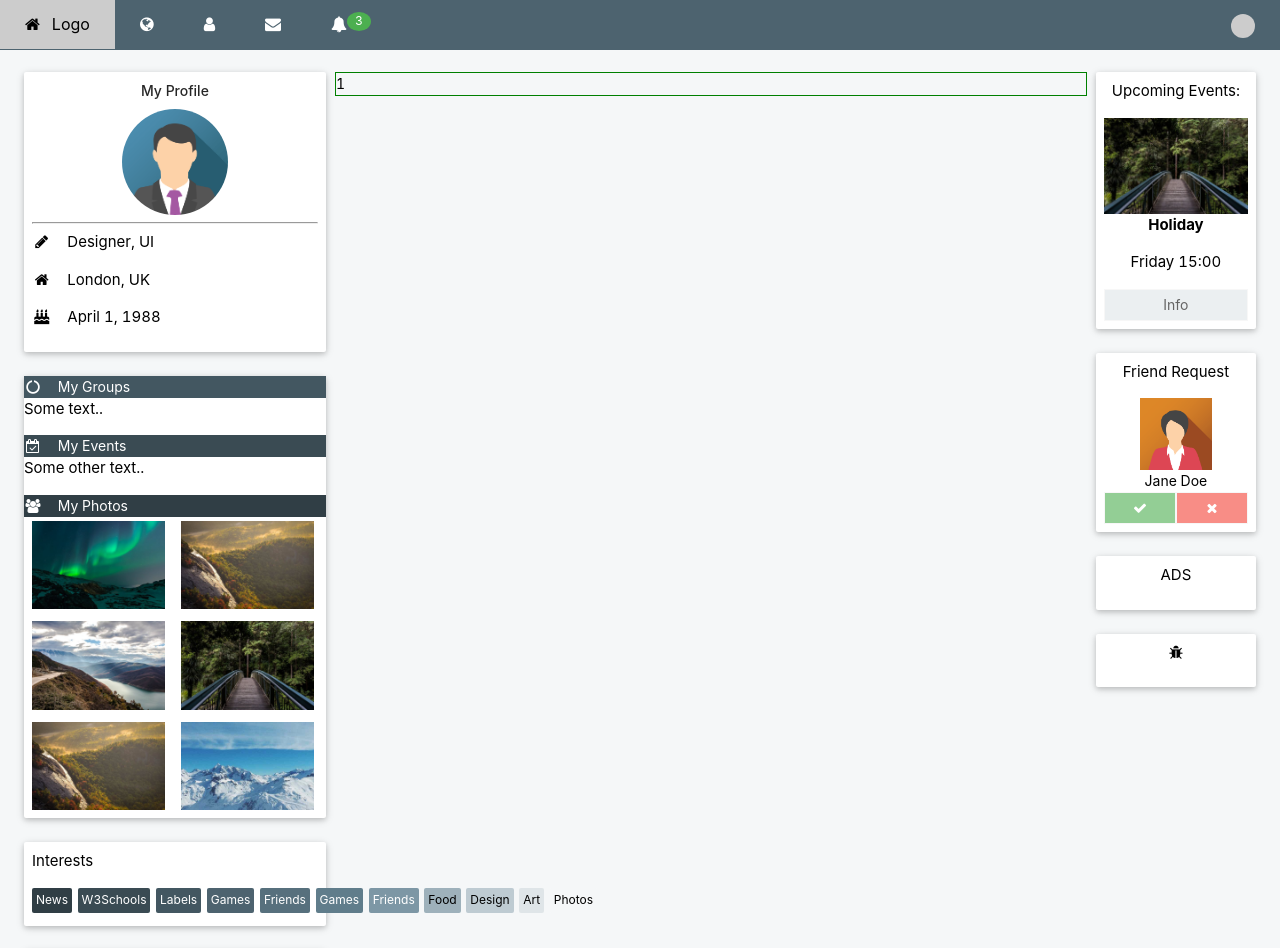
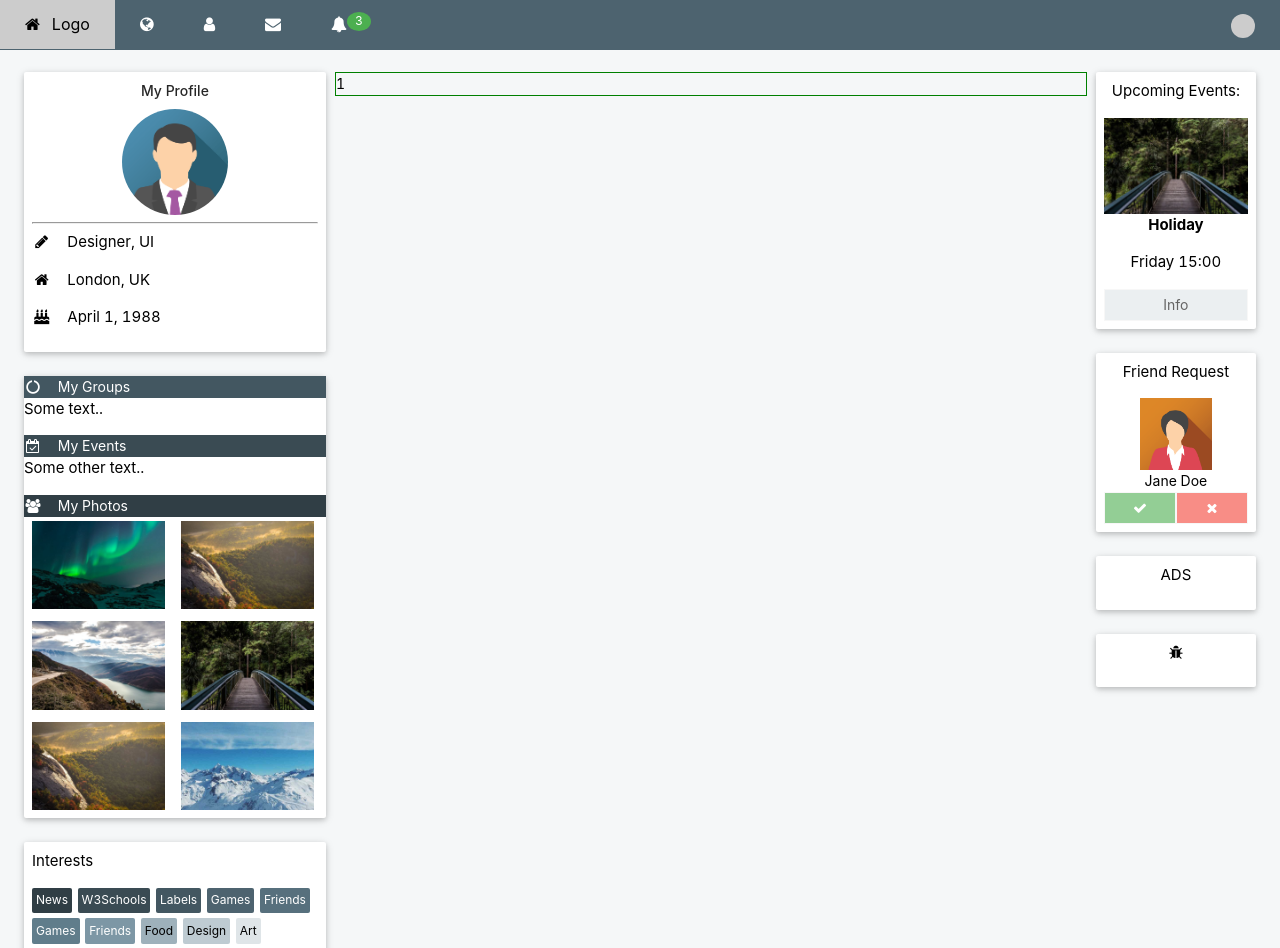
Before and after one commit to ravindrakumarkumawat/social-page, a React (Create React App) app: page / in a window 1280 px wide. Shown: the top 948 px of the page. Built offline with nearby package versions, Linux system fonts and the light colour scheme.

Commit message:
added the flex wrap

```diff
--- a/src/components/common/NormalRow/NormalRow.module.css
+++ b/src/components/common/NormalRow/NormalRow.module.css
@@ -14,6 +14,10 @@
 
 .justifyBetween {
   justify-content: space-between;
+}
+
+.flexWrap {
+  flex-wrap: wrap;
 }
 
 .flexWrap-between {
```
